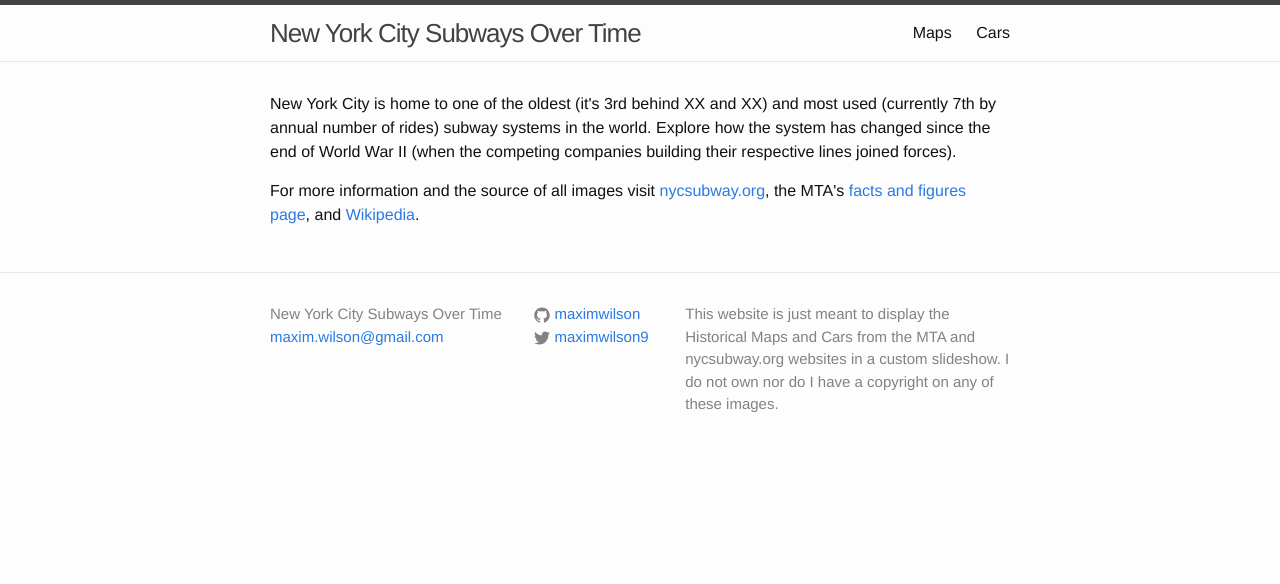
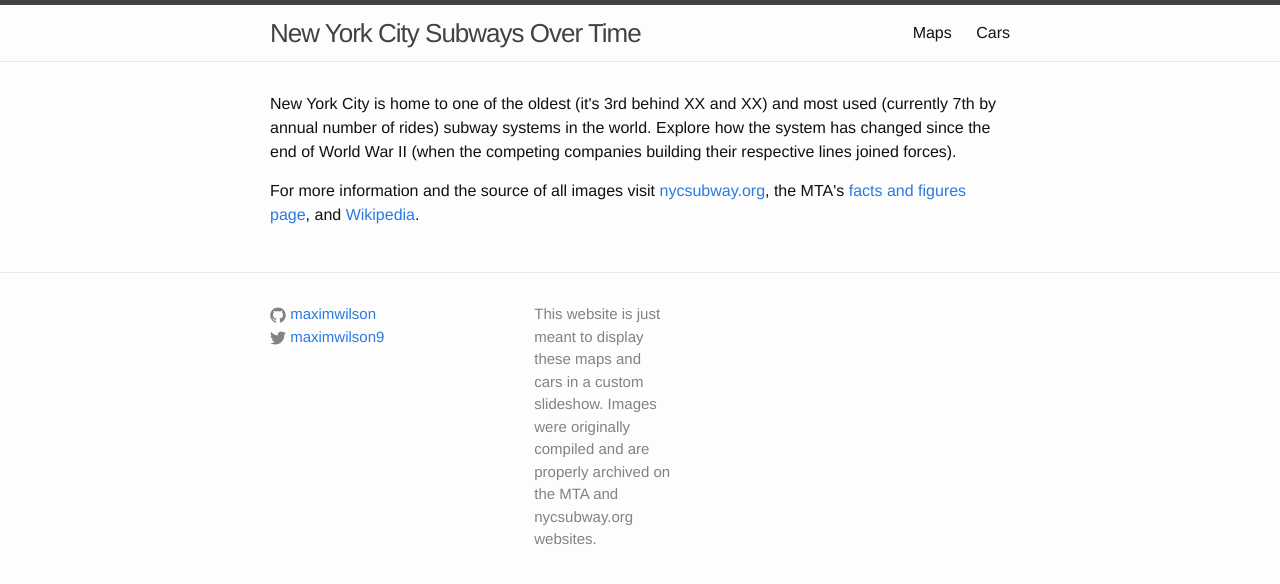
Before and after one commit to maximwilson/maximwilson.github.io, a Jekyll site: the page built from index.html, in a window 1280 px wide. Shown: the top 584 px of the page. Built offline with Jekyll 4.4.1, drawn with Linux system fonts in a browser that asks for light colours.

Commit message:
edit description and footer

```diff
--- a/_config.yml
+++ b/_config.yml
@@ -9,7 +9,7 @@
 title: New York City Subways Over Time
 email: maxim.wilson@gmail.com
 description: > # this means to ignore newlines until "baseurl:"
-  This website is just meant to display the Historical Maps and Cars from the MTA and nycsubway.org websites in a custom slideshow. I do not own nor do I have a copyright on any of these images.
+  This website is just meant to display these maps and cars in a custom slideshow. Images were originally compiled and are properly archived on the MTA and nycsubway.org websites.
 baseurl: "" # the subpath of your site, e.g. /blog
 url: "http://yourdomain.com" # the base hostname & protocol for your site
 twitter_username: maximwilson9
--- a/_includes/footer.html
+++ b/_includes/footer.html
@@ -3,14 +3,8 @@
   <div class="wrapper">
 
     <div class="footer-col-wrapper">
+
       <div class="footer-col footer-col-1">
-        <ul class="contact-list">
-          <li>{{ site.title }}</li>
-          <li><a href="mailto:{{ site.email }}">{{ site.email }}</a></li>
-        </ul>
-      </div>
-
-      <div class="footer-col footer-col-2">
         <ul class="social-media-list">
           {% if site.github_username %}
           <li>
@@ -26,7 +20,7 @@
         </ul>
       </div>
 
-      <div class="footer-col footer-col-3">
+      <div class="footer-col footer-col-2">
         <p>{{ site.description }}</p>
       </div>
     </div>
```
